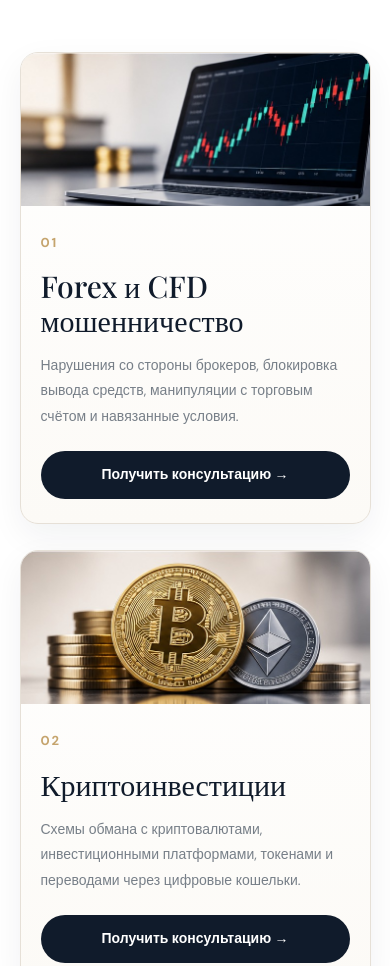
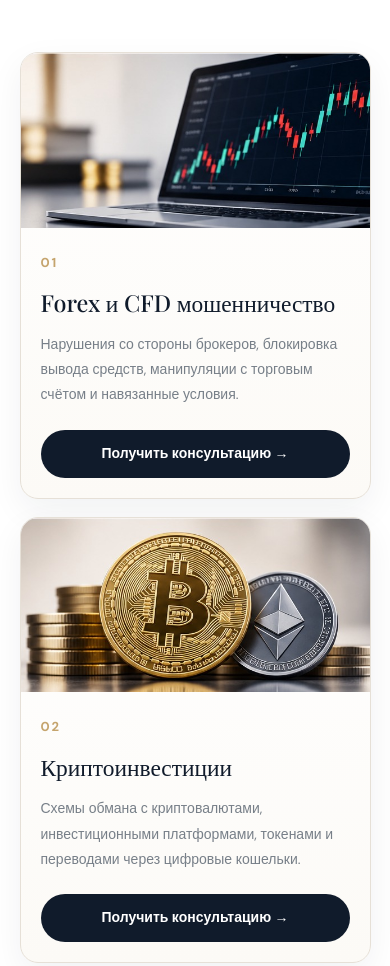
Before and after one commit to starsnavigator0-byte/legion-law, a plain HTML site: page index.html in a window 390 px wide. Shown: the part 2444-3410 px from the top of the page. Drawn offline with nearby package versions, Linux system fonts and the light colour scheme.

Commit message:
Add files via upload

```diff
--- a/css/style.css
+++ b/css/style.css
@@ -1165,3 +1165,63 @@ a {
         width: 100%;
     }
 }
+
+/* Six service blocks: fit within viewport without sideways scrolling */
+.services-grid--cases {
+    grid-template-columns: repeat(3, minmax(0, 1fr));
+    gap: 20px;
+    width: 100%;
+    min-width: 0;
+}
+
+.service-card--case {
+    min-width: 0;
+}
+
+.service-card--case .service-body {
+    padding: 22px 22px 26px;
+}
+
+.service-card--case h3 {
+    font-size: clamp(23px, 1.9vw, 28px);
+    overflow-wrap: anywhere;
+}
+
+.service-card--case p {
+    overflow-wrap: anywhere;
+}
+
+.service-card--case .service-link {
+    max-width: 100%;
+    white-space: normal;
+    text-align: center;
+}
+
+@media (max-width: 1050px) {
+    .services-grid--cases {
+        grid-template-columns: repeat(2, minmax(0, 1fr));
+    }
+}
+
+@media (max-width: 700px) {
+    .services-grid--cases {
+        grid-template-columns: minmax(0, 1fr);
+        gap: 18px;
+    }
+
+    .service-card--case {
+        padding: 0;
+    }
+
+    .service-card--case .service-media {
+        aspect-ratio: 16 / 8;
+    }
+
+    .service-card--case .service-body {
+        padding: 20px;
+    }
+
+    .service-card--case h3 {
+        font-size: clamp(23px, 6vw, 30px);
+    }
+}
```
